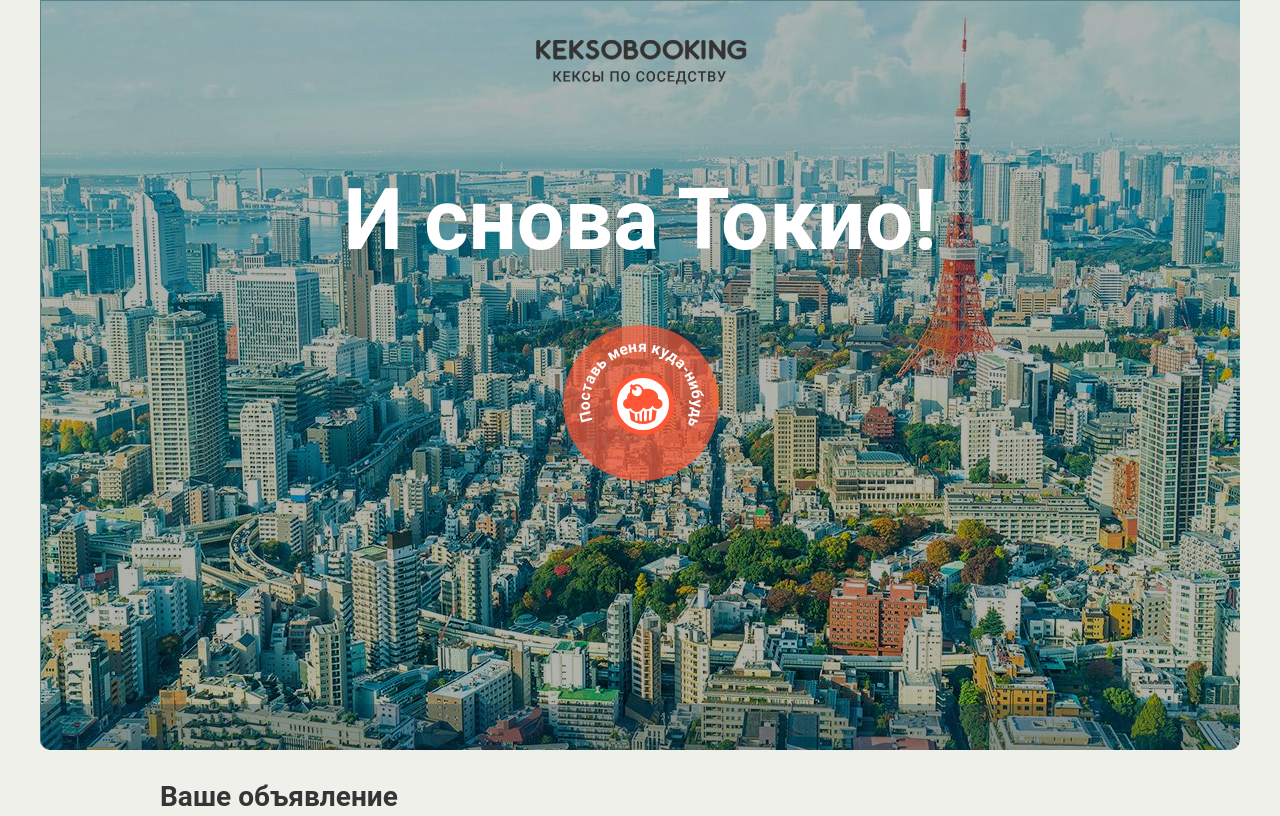
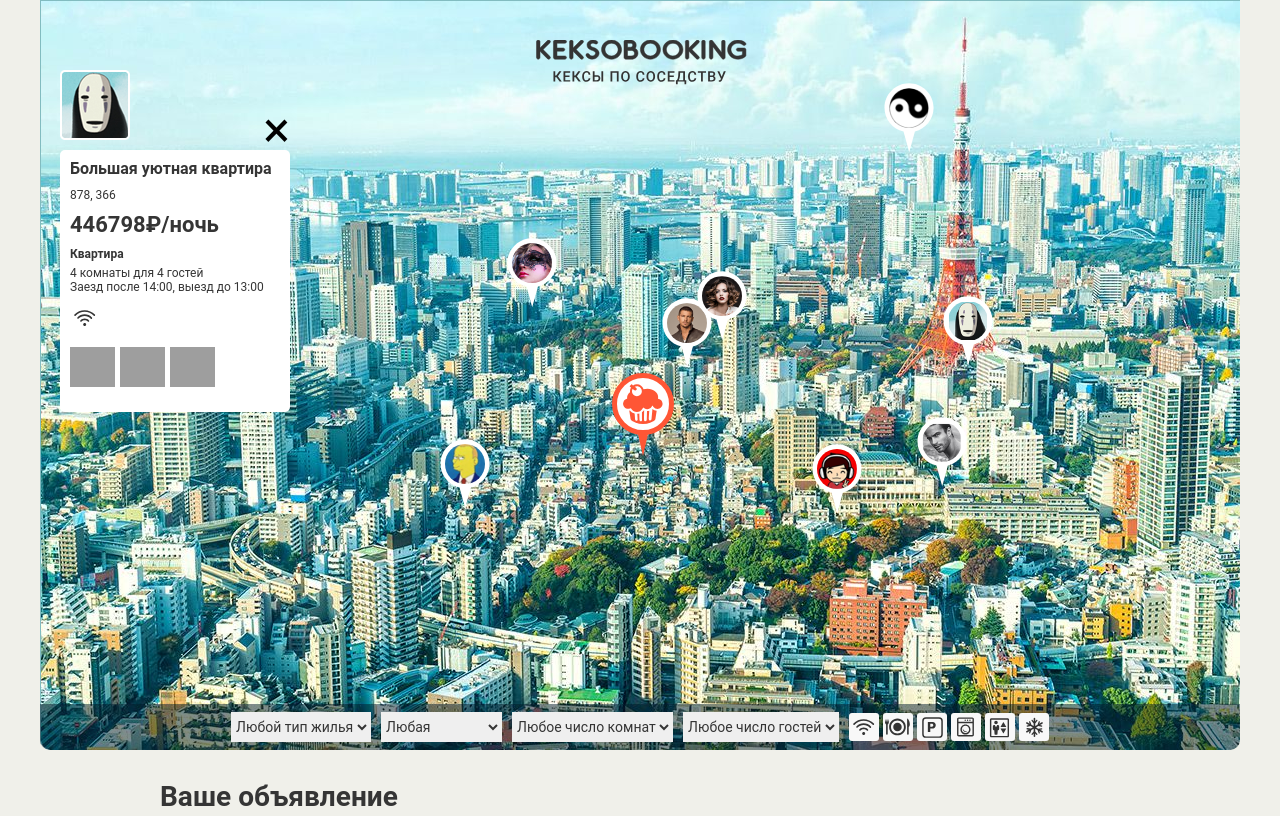
Before and after one commit to 777Vasya77/booking, a website: page index.html in a window 1280 px wide. Shown: the top 816 px of the page. Drawn offline with Linux system fonts and the light colour scheme; grey boxes are pictures that could not be loaded; files whose address does not match are found by name.

Commit message:
Выполнил задание #13 Личный проект: пока все дома

```diff
--- a/index.html
+++ b/index.html
@@ -238,7 +238,7 @@
     </ul>
   </footer>
 
-  <template>
+  <template id="map-card-template">
     <article class="map__card popup">
       <img src="img/avatars/user01.png" class="popup__avatar" width="70" height="70" alt="Аватар пользователя">
       <button type="button" class="popup__close">Закрыть</button>
@@ -265,5 +265,6 @@
     <button type="button" class="map__pin" style="left: 200px; top: 400px;"><img src="img/avatars/user07.png" width="40" height="40" draggable="false" alt="Метка объявления"></button>
   </template>
 
+  <script src="js/map.js"></script>
 </body>
 </html>
--- /dev/null
+++ b/js/map.js
@@ -0,0 +1,200 @@
+'use strict';
+
+var PIN_HEIGHT = 70;
+var PIN_WIDTH = 50;
+var AUTHOR_AVATARS = [
+  'img/avatars/user01.png',
+  'img/avatars/user02.png',
+  'img/avatars/user03.png',
+  'img/avatars/user04.png',
+  'img/avatars/user05.png',
+  'img/avatars/user06.png',
+  'img/avatars/user07.png',
+  'img/avatars/user08.png',
+];
+var OFFER_TITLES = [
+  'Большая уютная квартира',
+  'Маленькая неуютная квартира',
+  'Огромный прекрасный дворец',
+  'Маленький ужасный дворец',
+  'Красивый гостевой домик',
+  'Некрасивый негостеприимный домик',
+  'Уютное бунгало далеко от моря',
+  'Неуютное бунгало по колено в воде'
+];
+var OFFER_TYPES = ['palace', 'flat', 'house', 'bungalo'];
+var OFFER_TIMES = ['12:00', '13:00', '14:00'];
+var OFFER_FEATURES = ['wifi', 'dishwasher', 'parking', 'washer', 'elevator', 'conditioner'];
+var OFFER_PHOTOS = [
+  'http://o0.github.io/assets/images/tokyo/hotel1.jpg',
+  'http://o0.github.io/assets/images/tokyo/hotel2.jpg',
+  'http://o0.github.io/assets/images/tokyo/hotel3.jpg'
+];
+
+var generateRandomNumber = function (from, to) {
+  return Math.floor(Math.random() * (to - from + 1) + from);
+};
+
+var getRandomArrayItem = function (array) {
+  var item = array[Math.floor(Math.random() * array.length)];
+
+  return item;
+};
+
+var returnTypeTitle = function (type) {
+  if (type === 'flat') {
+    return 'Квартира';
+  } else if (type === 'bungalo') {
+    return 'Квартира';
+  } else if (type === 'house') {
+    return 'Дом';
+  } else {
+    return 'Дворец';
+  }
+};
+
+var shuffleArray = function (array) {
+  for (var i = array.length - 1; i >= 0; i--) {
+    var randomIndex = Math.floor(Math.random() * (i + 1));
+    var item = array[randomIndex];
+    array[randomIndex] = array[i];
+    array[i] = item;
+  }
+
+  return array;
+};
+
+var createRandomLengthArray = function (array) {
+  var arrayLength = generateRandomNumber(1, array.length);
+  var randomArray = [];
+  for (var i = 0; i < arrayLength; i++) {
+    randomArray[i] = array[i];
+  }
+
+  return randomArray;
+};
+
+var clearNode = function (node) {
+  while (node.hasChildNodes()) {
+    node.removeChild(node.lastChild);
+  }
+
+  return node;
+};
+
+var createFakeData = function (adsCount) {
+  var ads = [];
+  for (var i = 0; i < adsCount; i++) {
+    var lacoationX = generateRandomNumber(300, 900);
+    var lacoationY = generateRandomNumber(130, 630);
+
+    ads.push({
+      author: {
+        avatar: AUTHOR_AVATARS[i]
+      },
+      offer: {
+        title: OFFER_TITLES[i],
+        address: lacoationX + ', ' + lacoationY,
+        price: generateRandomNumber(1000, 1000000),
+        type: getRandomArrayItem(OFFER_TYPES),
+        rooms: generateRandomNumber(2, 4),
+        guests: generateRandomNumber(2, 4),
+        checkin: getRandomArrayItem(OFFER_TIMES),
+        checkout: getRandomArrayItem(OFFER_TIMES),
+        features: createRandomLengthArray(OFFER_FEATURES),
+        description: '',
+        photos: shuffleArray(OFFER_PHOTOS)
+      },
+      location: {
+        x: lacoationX,
+        y: lacoationY
+      }
+    });
+  }
+
+  return ads;
+};
+
+var map = document.querySelector('.map');
+map.classList.remove('map--faded');
+
+var mapPinTemplate = document.querySelector('#map-card-template').content.querySelector('.map__pin');
+
+var renderPin = function (pin) {
+  var pinElement = mapPinTemplate.cloneNode(true);
+  var pinImg = pinElement.querySelector('img');
+
+  pinElement.style.left = pin.location.x + (PIN_WIDTH / 2) + 'px';
+  pinElement.style.top = pin.location.y - PIN_HEIGHT + 'px';
+
+
+  pinImg.src = pin.author.avatar;
+  pinImg.alt = pin.offer.title;
+
+  return pinElement;
+};
+
+var reenderFeatures = function (features) {
+  var featuresList = mapCardTemplate.querySelector('.popup__features');
+  var fragment = document.createDocumentFragment();
+
+  for (var i = 0; i < features.length; i++) {
+    var feature = featuresList.querySelector('.popup__feature--' + features[i]);
+    fragment.appendChild(feature);
+  }
+
+  return fragment;
+};
+
+var mapCardTemplate = document.querySelector('#map-card-template').content.querySelector('.map__card');
+
+var renderPhotos = function (photos) {
+  var photoTemplate = mapCardTemplate.querySelector('.popup__photo');
+  var fragment = document.createDocumentFragment();
+
+  for (var i = 0; i < photos.length; i++) {
+    var photoElement = photoTemplate.cloneNode(true);
+    photoElement.src = photos[i];
+    fragment.appendChild(photoElement);
+  }
+
+  return fragment;
+};
+
+var renderAd = function (ad) {
+  var adElement = mapCardTemplate.cloneNode(true);
+
+  adElement.querySelector('.popup__title').textContent = ad.offer.title;
+  adElement.querySelector('.popup__text--address').textContent = ad.offer.address;
+  adElement.querySelector('.popup__text--price').textContent = ad.offer.price + '₽/ночь';
+  adElement.querySelector('.popup__type').textContent = returnTypeTitle(ad.offer.type);
+  adElement.querySelector('.popup__text--capacity').textContent = ad.offer.rooms + ' комнаты для ' + ad.offer.guests + ' гостей';
+  adElement.querySelector('.popup__text--time').textContent = 'Заезд после ' + ad.offer.checkin + ', выезд до ' + ad.offer.checkout;
+  clearNode(adElement.querySelector('.popup__features')).appendChild(reenderFeatures(ad.offer.features));
+  adElement.querySelector('.popup__description').textContent = ad.offer.description;
+  clearNode(adElement.querySelector('.popup__photos')).appendChild(renderPhotos(ad.offer.photos));
+  adElement.querySelector('.popup__avatar').src = ad.author.avatar;
+
+  return adElement;
+};
+
+var createPinsList = function (pinsData) {
+  var fragment = document.createDocumentFragment();
+
+  for (var i = 0; i < pinsData.length; i++) {
+    var pin = renderPin(pinsData[i]);
+    fragment.appendChild(pin);
+  }
+
+  return fragment;
+};
+
+var adsData = createFakeData(8);
+
+var mapPinsBlock = document.querySelector('.map__pins');
+mapPinsBlock.appendChild(createPinsList(adsData));
+
+var mapBlock = document.querySelector('.map');
+var mapFilter = document.querySelector('.map__filters-container');
+
+mapBlock.insertBefore(renderAd(adsData[0]), mapFilter);
```
